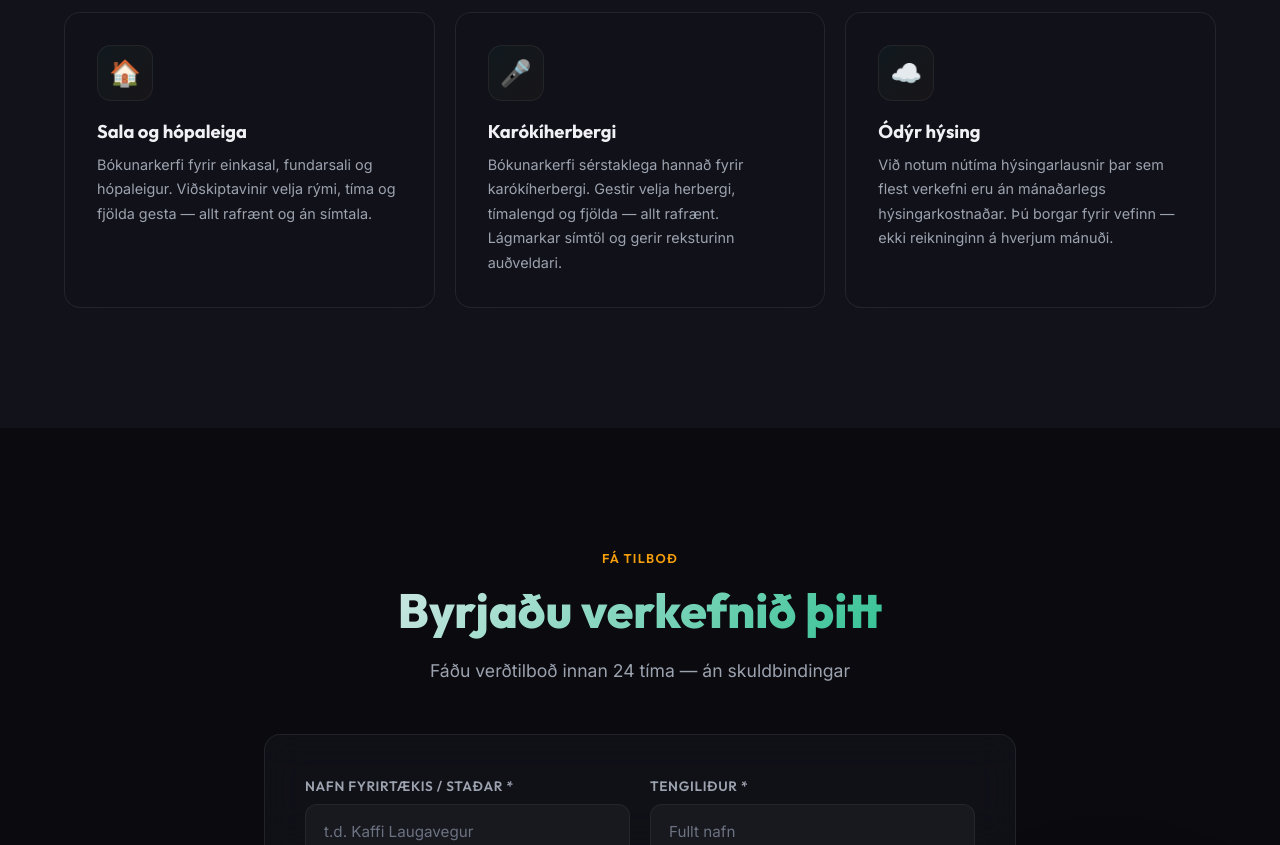
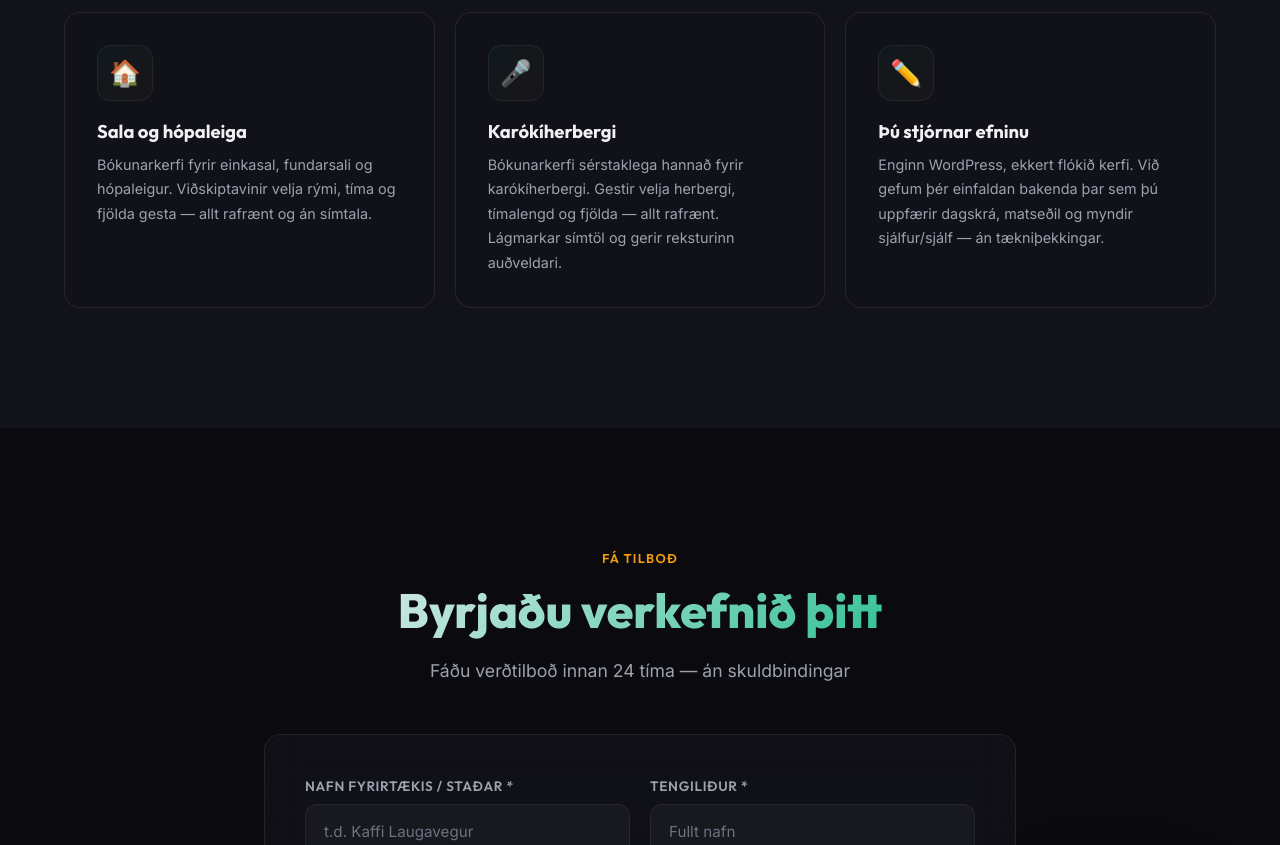
Before and after one commit to Blingiceland/skemmtileghonnun, a Next.js app: page / in a window 1280 px wide. Shown: the part 3840-4685 px from the top of the page. Built offline with nearby package versions, Linux system fonts and the light colour scheme.

Commit message:
feat: replace hosting card with self-edit admin card to complete 3x3

```diff
--- a/src/components/Services.tsx
+++ b/src/components/Services.tsx
@@ -52,10 +52,10 @@ const services = [
             "Bókunarkerfi sérstaklega hannað fyrir karókíherbergi. Gestir velja herbergi, tímalengd og fjölda — allt rafrænt. Lágmarkar símtöl og gerir reksturinn auðveldari.",
     },
     {
-        icon: "☁️",
-        title: "Ódýr hýsing",
+        icon: "✏️",
+        title: "Þú stjórnar efninu",
         description:
-            "Við notum nútíma hýsingarlausnir þar sem flest verkefni eru án mánaðarlegs hýsingarkostnaðar. Þú borgar fyrir vefinn — ekki reikninginn á hverjum mánuði.",
+            "Enginn WordPress, ekkert flókið kerfi. Við gefum þér einfaldan bakenda þar sem þú uppfærir dagskrá, matseðil og myndir sjálfur/sjálf — án tækniþekkingar.",
     },
 ];
 
```
